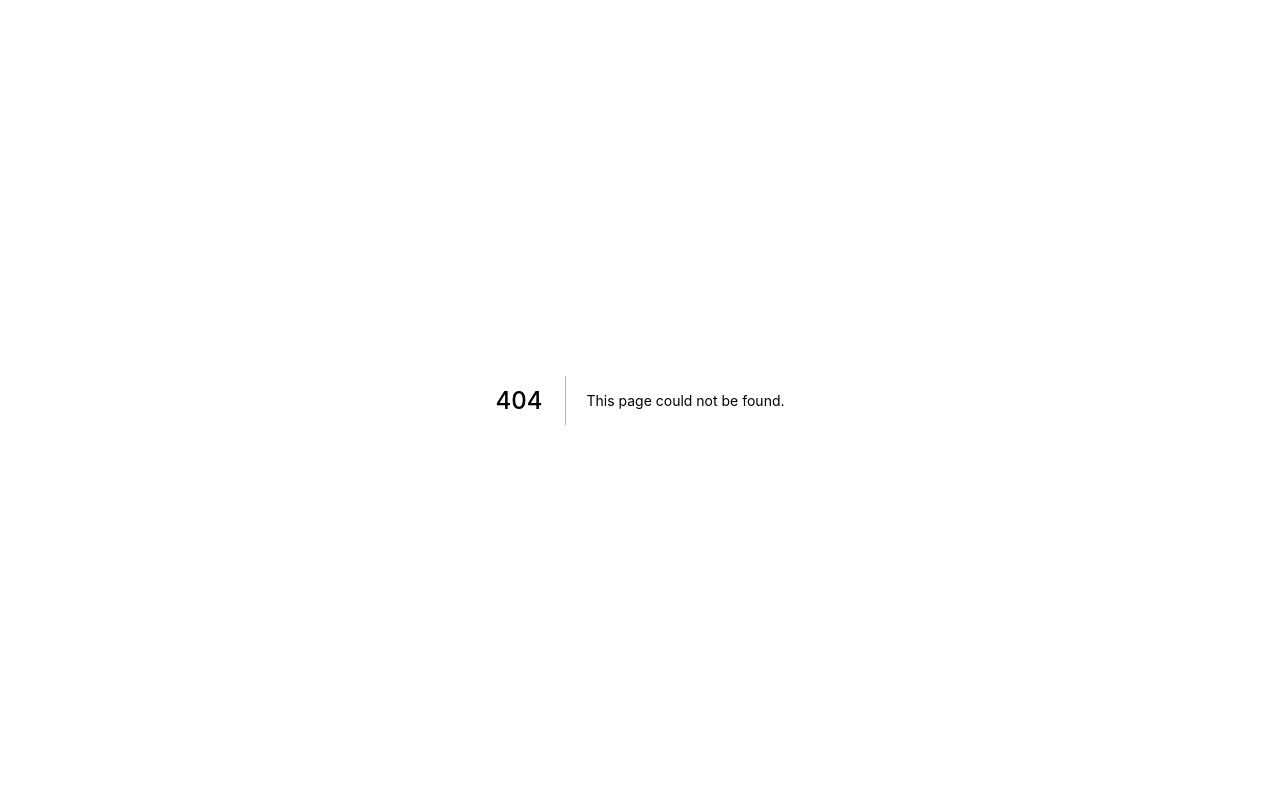
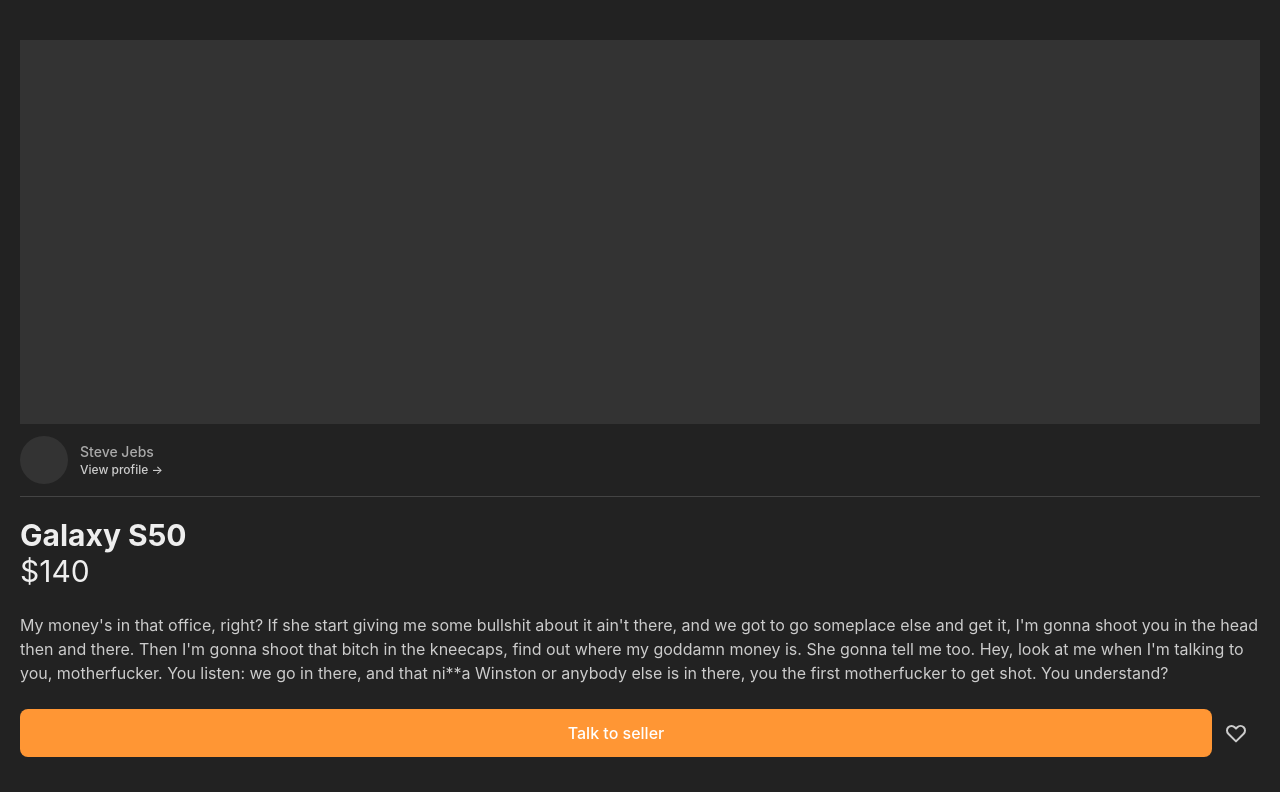
Before and after one commit to hayoung-jeremy/study-nextjs, a Next.js app: page /items/1 in a window 1280 px wide. Before the commit this address had no page. Shown: the top 792 px of the page. Built offline with nearby package versions, Linux system fonts and the light colour scheme.

Commit message:
style : ItemDetail UI

```diff
--- /dev/null
+++ b/pages/items/[id].tsx
@@ -0,0 +1,75 @@
+import type { NextPage } from "next"
+
+const ItemDetail: NextPage = () => {
+  return (
+    <section className="px-5 text-[#eee] py-10">
+      <main>
+        {/* product image */}
+        <div className="h-96 bg-[#333]" />
+
+        {/* user profile */}
+        <div className="flex items-center gap-3 py-3 border-b border-b-[#444] cursor-pointer">
+          <div className="w-12 h-12 bg-[#333] rounded-full" />
+          <div>
+            <p className="text-sm font-medium text-[#aaa]">Steve Jebs</p>
+            <p className="text-xs font-medium text-[#ccc]">
+              View profile &rarr;
+            </p>
+          </div>
+        </div>
+
+        {/* product info */}
+        <article className="mt-5">
+          <h1 className="text-3xl font-bold">Galaxy S50</h1>
+          <span className="text-3xl mt-3">$140</span>
+          <p className="text-[#ccc] my-6">
+            My money&apos;s in that office, right? If she start giving me some
+            bullshit about it ain&apos;t there, and we got to go someplace else
+            and get it, I&apos;m gonna shoot you in the head then and there.
+            Then I&apos;m gonna shoot that bitch in the kneecaps, find out where
+            my goddamn money is. She gonna tell me too. Hey, look at me when
+            I&apos;m talking to you, motherfucker. You listen: we go in there,
+            and that ni**a Winston or anybody else is in there, you the first
+            motherfucker to get shot. You understand?
+          </p>
+          <div className="flex items-center justify-between">
+            <button className="flex-1 py-3 bg-[#ff9634] rounded-lg focus:outline-none text-white font-medium hover:bg-[#f38f32] transition-all">
+              Talk to seller
+            </button>
+            <button className="focus:outline-none p-3 flex items-center justify-center text-[#ccc]">
+              <svg
+                className="h-6 w-6 "
+                xmlns="http://www.w3.org/2000/svg"
+                fill="none"
+                viewBox="0 0 24 24"
+                stroke="currentColor"
+                aria-hidden="true"
+              >
+                <path
+                  strokeLinecap="round"
+                  strokeLinejoin="round"
+                  strokeWidth="2"
+                  d="M4.318 6.318a4.5 4.5 0 000 6.364L12 20.364l7.682-7.682a4.5 4.5 0 00-6.364-6.364L12 7.636l-1.318-1.318a4.5 4.5 0 00-6.364 0z"
+                />
+              </svg>
+            </button>
+          </div>
+        </article>
+      </main>
+      <div className="mt-8">
+        <h2 className="text-2xl font-bold mb-6">Similar items</h2>
+        <div className="grid grid-cols-2 gap-4">
+          {[...Array(6)].map((_, i) => (
+            <div key={i}>
+              <div className="w-56 mb-4 h-56 bg-[#333]" />
+              <h3 className="text-[#aaa]">Galaxy S60</h3>
+              <p className="text-sm leading-4 text-[#ccc] font-medium">$6</p>
+            </div>
+          ))}
+        </div>
+      </div>
+    </section>
+  )
+}
+
+export default ItemDetail
```
